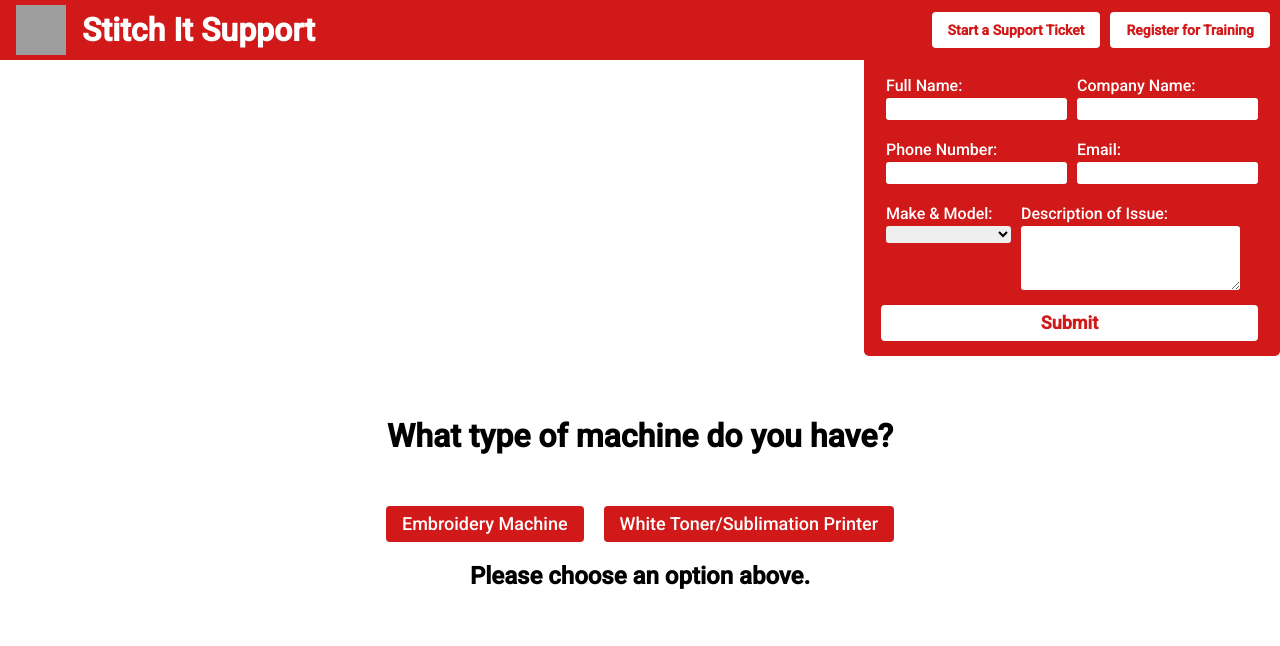
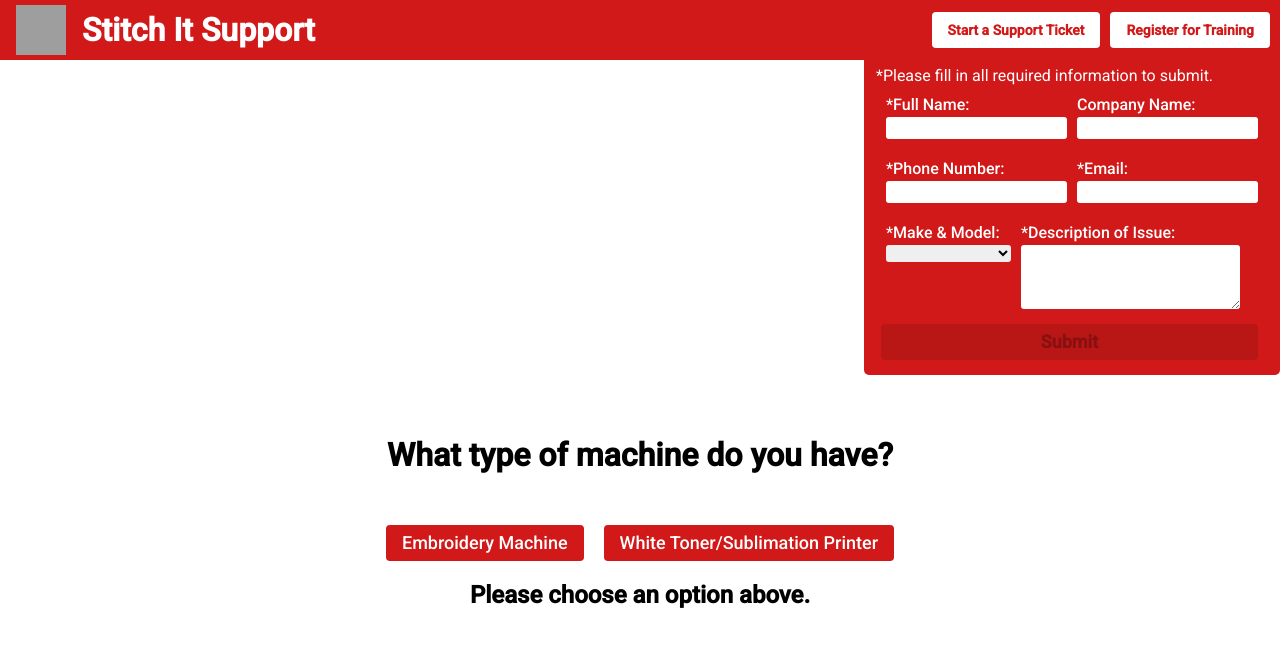
Before and after one commit to kylesteinmann/StitchItSupportSite, an Angular app: page /supportForm in a window 1280 px wide. Shown: the top 646 px of the page. Built offline with nearby package versions, Linux system fonts and the light colour scheme; grey boxes are pictures that could not be loaded.

Commit message:
added some validators to support form

```diff
--- a/src/app/Components/support-form/support-form.component.css
+++ b/src/app/Components/support-form/support-form.component.css
@@ -53,3 +53,27 @@
 textarea {
   width:600px;
 }
+app-submit-success {
+  display: flex;
+  flex-direction: column;
+  border: none;
+  border-bottom-left-radius: 5px;
+  border-bottom-right-radius: 5px;
+  background-color: #d21919;
+  width: 450px;
+  margin:0;
+  display: flex;
+  flex-direction: column;
+  align-items: center;
+  color: white;
+  font-size: larger;
+  padding:10px 0 10px 0;
+}
+
+.messageContainer{
+  display:flex;
+  align-items: center;
+  justify-content: center;
+  padding:0;
+  margin:0
+}
--- a/src/app/Components/support-form/support-form.component.html
+++ b/src/app/Components/support-form/support-form.component.html
@@ -1,9 +1,12 @@
-<form (ngSubmit)="ticketService.onSubmitForm(f)" #f="ngForm">
-  <fieldset>
+<form (ngSubmit)="ticketService.onSubmitForm(f)" #f="ngForm" *ngIf="ticketService.ticketSubmitted.success === 'false'">
+  <fieldset >
+   <span
+      >*Please fill in all required information to submit.</span
+    >
     <div class="group">
       <div>
-        <label for="fullName">Full Name:</label>
-        <input type="text" id="fullName" ngModel name="fullName"/>
+        <label for="fullName">*Full Name:</label>
+        <input type="text" id="fullName" ngModel name="fullName" required />
       </div>
       <div>
         <label for="companyName">Company Name:</label>
@@ -12,17 +15,17 @@
     </div>
     <div class="group">
       <div>
-        <label for="phoneNumber">Phone Number:</label>
+        <label for="phoneNumber">*Phone Number:</label>
         <input type="text" id="phoneNumber" ngModel name="phoneNumber" />
       </div>
       <div>
-        <label for="email">Email:</label>
-        <input type="text" id="email" ngModel name="email" />
+        <label for="email">*Email:</label>
+        <input type="text" id="email" ngModel name="email" required email />
       </div>
     </div>
     <div class="group">
       <div>
-        <label for="makeModel">Make & Model:</label>
+        <label for="makeModel" requied>*Make & Model:</label>
         <select name="makeModel" id="model" ngModel>
           <option value="OKI C711WT">OKI C711WT</option>
           <option value="OKI 842WT">OKI 842WDT</option>
@@ -50,12 +53,21 @@
         </select>
       </div>
       <div>
-        <label>Description of Issue:</label>
-        <textarea id="description" ngModel name="description"></textarea>
+        <label>*Description of Issue:</label>
+        <textarea
+          id="description"
+          ngModel
+          name="description"
+          required
+        ></textarea>
       </div>
     </div>
-    <button mat-flat-button type="submit">Submit</button>
-    <app-submit-success *ngIf="ticketService.ticketSubmitted.success === 'true' "></app-submit-success>
+    <button mat-flat-button type="submit" [disabled]="!f.valid">Submit</button>
+
   </fieldset>
 </form>
+<div class="messageContainer">
+<app-submit-success
+      *ngIf="ticketService.ticketSubmitted.success === 'true'"
+    ></app-submit-success></div>
 <app-type-of-machine></app-type-of-machine>
```
